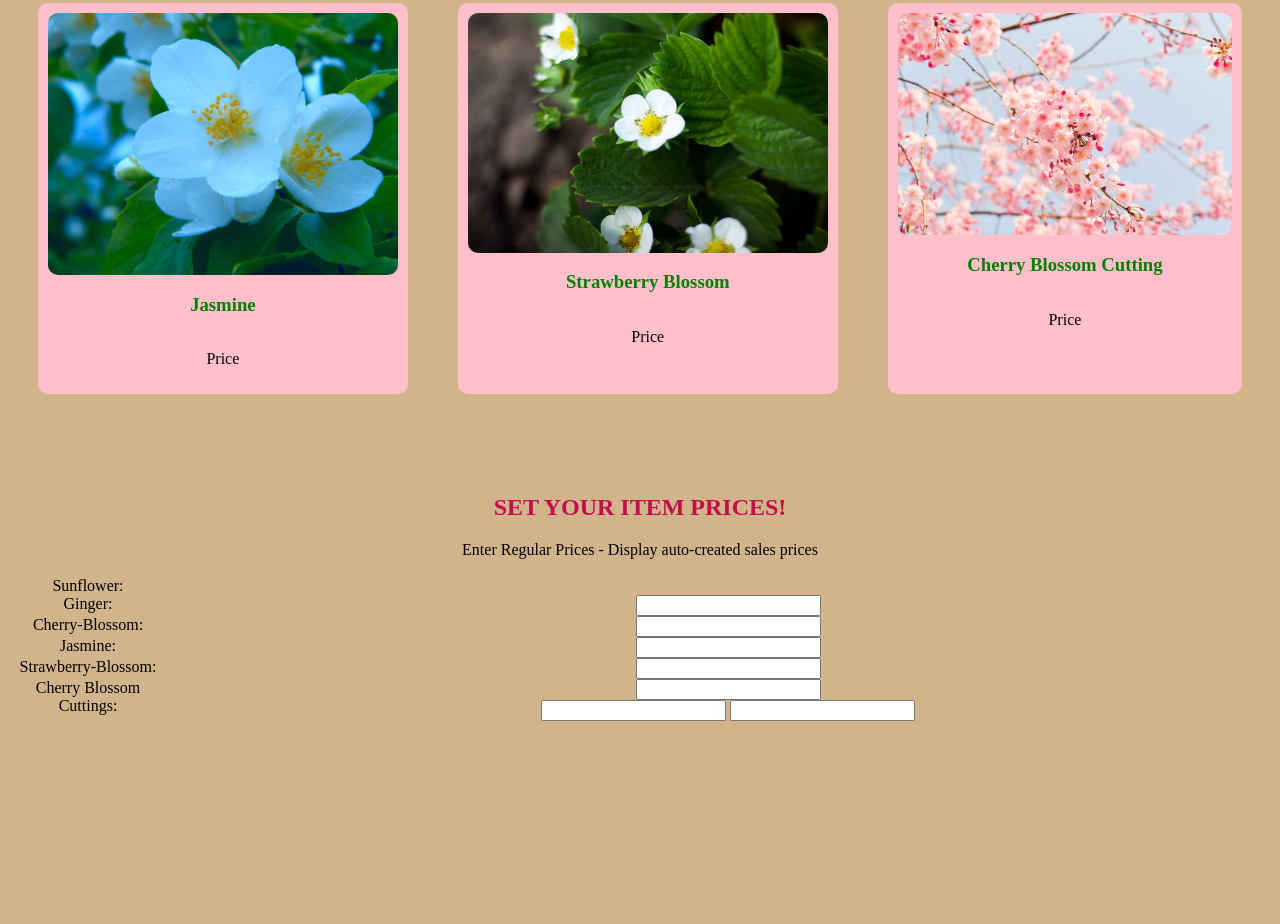
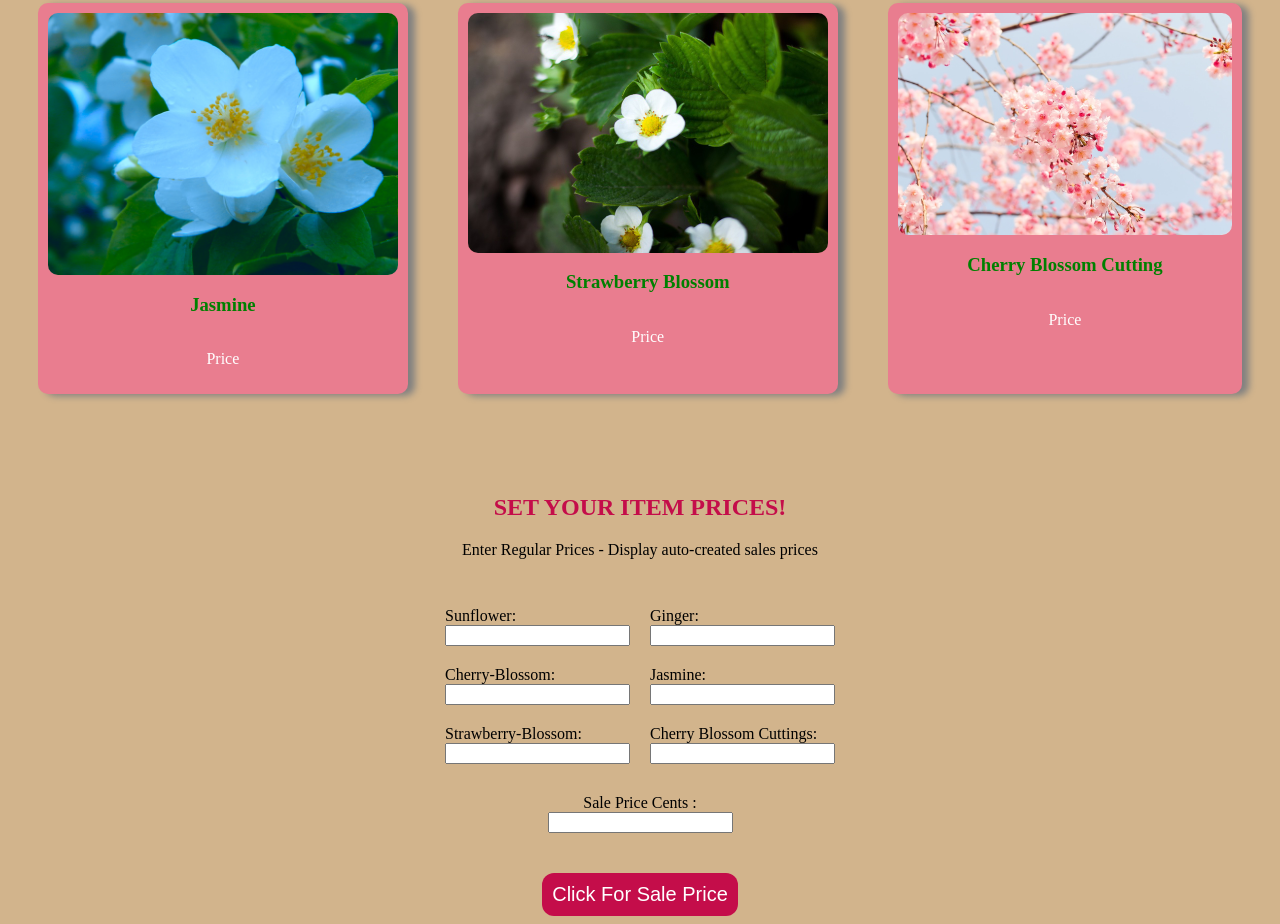
Before and after one commit to HajaSChilds/advanced-javascript-playground, a plain HTML site: page PrettyPrice/index-prettyprice.html in a window 1280 px wide. Shown: the part 547-1471 px from the top of the page. Before the commit the page ends 1276 px from the top, so only its background shows below. Drawn offline with Linux system fonts and the light colour scheme.

Commit message:
Improved Form

```diff
--- a/PrettyPrice/index-prettyprice.html
+++ b/PrettyPrice/index-prettyprice.html
@@ -51,20 +51,38 @@
         <div class="set-prices">
             <form action="">
                 <legend>Enter Regular Prices - Display auto-created sales prices</legend><br>
+                <div class="price-input">
+                    <div>
                         <label for="sunflower">Sunflower:</label><br>
-                <input type="text" id="sunflower" name="sunflower">
+                        <input type="number" id="sunflower" name="sunflower">
+                    </div>
+                    <div>
                         <label for="ginger">Ginger:</label><br>
-                <input type="text" id="ginger" name="ginger">
+                        <input type="number" id="ginger" name="ginger">
+                    </div>
+                    <div>
                         <label for="cherry-blossom">Cherry-Blossom:</label><br>
-                <input type="text" id="cherry-blossom" name="cherry-blossom">
+                        <input type="number" id="cherry-blossom" name="cherry-blossom">
+                    </div>
+                    <div>
                         <label for="jasmine">Jasmine:</label><br>
-                <input type="text" id="jasmine" name="jasmine">
+                        <input type="number" id="jasmine" name="jasmine">
+                    </div>
+                    <div>
                         <label for="strawberry-blossom">Strawberry-Blossom:</label><br>
-                <input type="text" id="strawberry-blossom" name="strawberry-blossom">
+                        <input type="number" id="strawberry-blossom" name="strawberry-blossom">
+                    </div>
+                    <div>
                         <label for="cherry-blossom-cut">Cherry Blossom Cuttings:</label><br>
-                <input type="text"id="cherry-blossom-cut" name="cherry-blossom-cut">
-                <input type="text">
+                        <input type="number" id="cherry-blossom-cut" name="cherry-blossom-cut">
+                    </div>
+                </div>
+                 <div>
+                    <label for="sale-price-cents">Sale Price Cents :</label><br>
+                    <input type="number" id="sale-price-cents" name="sale-price-cents">
+                </div>
             </form>
+            <button type="button" on-click="pretty-price">Click For Sale Price</button>
         </div>
     </section>
     <footer></footer>
--- a/PrettyPrice/pretty-price.css
+++ b/PrettyPrice/pretty-price.css
@@ -1,26 +1,29 @@
 html {
     background-color: tan;
+    margin:0px;
 }
 
 header {
-    background-color:tan;
+    background-color: tan;
     position: fixed;
     top:0;
     width:100%;
     display:block;
     justify-content:center;
-    margin: 0px 20px 0px 0px;
-    box-shadow: gray 2px 2px 7px;
+    margin: 0px;
+    padding: 20px;
+    box-shadow: gray 7px 2px 7px;
 }
 
 
 header h1 {
     color:green;
     text-align: center;
+    margin:0px;
 }
 
 h1 span, h2 {
-    color: rgb(196, 13, 74);
+    color: #c40d4a;
 }
 
 h2 {
@@ -29,7 +32,7 @@ h2 {
 
 
 p {
-    color:black;
+    color:white;
     height:5%;
 }
 
@@ -45,11 +48,12 @@ p {
 .item {
     display:flex;
     flex-direction: column;
-    background-color: pink;
+    background-color: rgb(233, 125, 143);
     color: green;
     align-items: center;
     border-radius: 10px;
     padding: 10px;
+    box-shadow: gray 7px 2px 7px;
 }
 
 img {
@@ -61,6 +65,51 @@ img {
 .image {
     height:90%;
 }
+
+
+.input {
+    margin: 0px;
+}
+
+form {
+    display:flex;
+    flex-direction: column;
+    align-items: center;
+    margin-bottom: 40px;
+}
+
+.price-input {
+    display:grid;
+    grid-gap: 20px;
+    grid-template-columns: auto auto;
+    text-align: start;
+    margin: 30px;
+
+}
+
+label {
+    text-align: start;
+}
+
+
+button {
+    background-color: #c40d4a;
+    color: white;
+    font-size: 20px;
+    padding: 10px;
+    border-radius: 12px;
+    border: none;
+    box-shadow: green 2px;
+}
+
+button:hover {
+    background-color: green;
+}
+button:active {
+    background-color: white;
+    color: green;
+}
+
 
 @media screen and (max-width: 760px) {
 
@@ -77,12 +126,12 @@ section {
 }
 
 
+input {
+    margin:0px;
+}
 
-label {
-    float:left;
-    width: 10em;
-    margin-right: 1em;
-}
+
+
 
 @media screen and (max-width: 550px) {
    .flowers {
--- a/PrettyPrice/pretty-price.js
+++ b/PrettyPrice/pretty-price.js
@@ -5,11 +5,6 @@ function prettyPrice (price, cents) {
     //TODO: Split price into dollars and cents
     //TODO: Subtract $1 from dollars
     //TODO: Replace cents with {cents}
-
-
-    if(isNaN(price) || (isNaN(cents))){
-        alert("Please input numbers only");
-    }
 
     if(cents.toString().length < 2 || cents.toString().length> 2) {
         alert("Please input a two-digit cents value for the sale price")
@@ -35,4 +30,4 @@ function checkCents(cents) {
     }
 }
 
-prettyPrice(6,73)
+prettyPrice(6,75)
```
Lines whose indentation alone changed are shown as unchanged.
